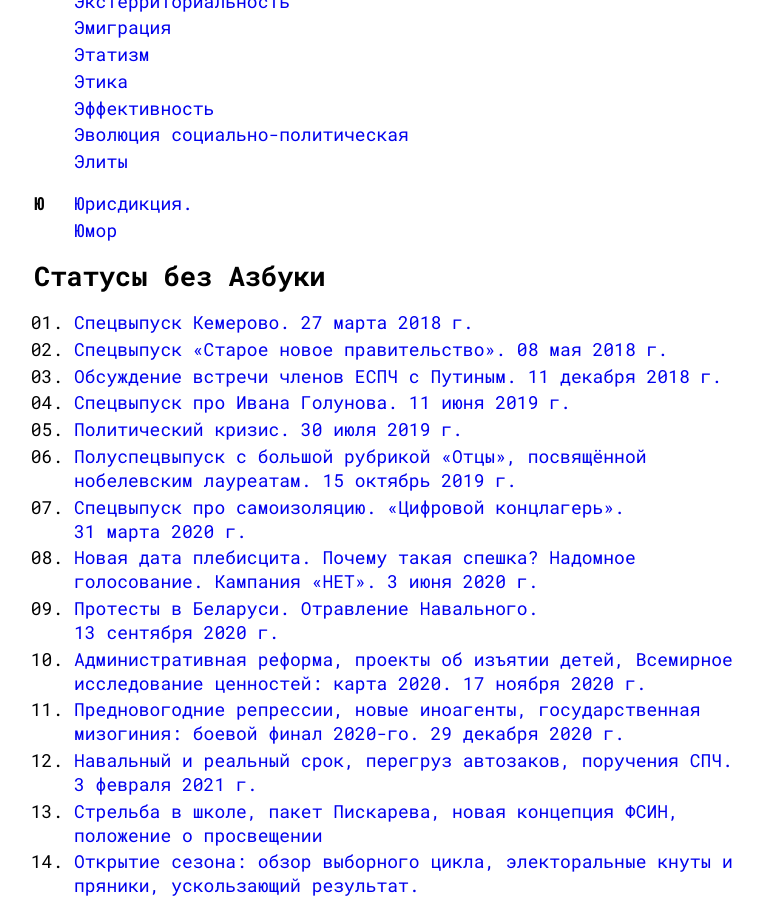
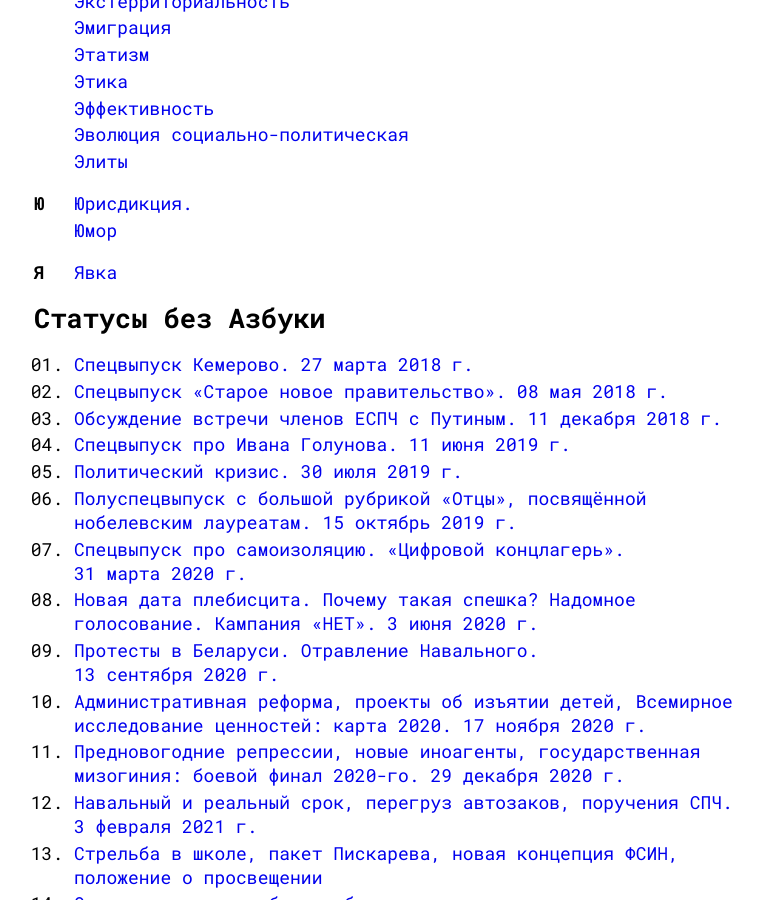
Before and after one commit to deazbuka/deazbuka.github.io, a Jekyll site: the page built from docs/index.markdown, in a window 1280 px wide and 900 px high, scrolled down 4494 px. Shown: the whole window, without its empty margins (246-1009 px from the left). Built offline with Jekyll 4.4.1, drawn with Linux system fonts in a browser that asks for light colours; our own code applies the rules of GitHub Pages for plain Markdown files.

Commit message:
[DeazbukaBot] Добавил Явка

```diff
--- a/azbuka.json
+++ b/azbuka.json
@@ -434,6 +434,7 @@
       "text": "Открытие сезона: обзор выборного цикла,  электоральные кнуты и пряники, ускользающий результат."
     },
     { "videoId": "cq-0CqTFSaA", "t": 1820, "word": "Юрисдикция." },
-    { "videoId": "CZtANVJKFZg", "t": 1998, "word": "Юмор" }
+    { "videoId": "CZtANVJKFZg", "t": 1998, "word": "Юмор" },
+    { "videoId": "43MRM5z_R4Q", "t": 2204, "word": "Явка" }
   ]
 }
--- a/docs/index.markdown
+++ b/docs/index.markdown
@@ -6,7 +6,7 @@ layout: main
 
 Рубрика «Азбука демократии» от неподражаемой [Екатерины Шульман](https://twitter.com/eschulmann)
 
-[А](#а) [Б](#б) [В](#в) [Г](#г) [Д](#д) Е Ё Ж [З](#з) [И](#и) Й [К](#к) [Л](#л) [М](#м) [Н](#н) [О](#о) [П](#п) [Р](#р) [С](#с) [Т](#т) [У](#у) [Ф](#ф) [Х](#х) [Ц](#ц) [Ч](#ч) [Ш](#ш) Щ Ъ Ы Ь [Э](#э) [Ю](#ю) Я
+[А](#а) [Б](#б) [В](#в) [Г](#г) [Д](#д) Е Ё Ж [З](#з) [И](#и) Й [К](#к) [Л](#л) [М](#м) [Н](#н) [О](#о) [П](#п) [Р](#р) [С](#с) [Т](#т) [У](#у) [Ф](#ф) [Х](#х) [Ц](#ц) [Ч](#ч) [Ш](#ш) Щ Ъ Ы Ь [Э](#э) [Ю](#ю) [Я](#я)
 
 ### А
 
@@ -234,6 +234,10 @@ layout: main
 - [Юрисдикция.](https://www.youtube.com/watch?v=cq-0CqTFSaA&list=PLYdsjx7Rg7k5aFd5fpHdxQO_5kUc9Y5ex&t=1820)
 - [Юмор](https://www.youtube.com/watch?v=CZtANVJKFZg&list=PLYdsjx7Rg7k5aFd5fpHdxQO_5kUc9Y5ex&t=1998)
 
+### Я
+
+- [Явка](https://www.youtube.com/watch?v=43MRM5z_R4Q&list=PLYdsjx7Rg7k5aFd5fpHdxQO_5kUc9Y5ex&t=2204)
+
 ## Статусы без Азбуки
 
 - [Спецвыпуск Кемерово. 27 марта 2018 г.](https://www.youtube.com/watch?v=KSh2bgEC5GI&list=PLYdsjx7Rg7k5aFd5fpHdxQO_5kUc9Y5ex)
```
